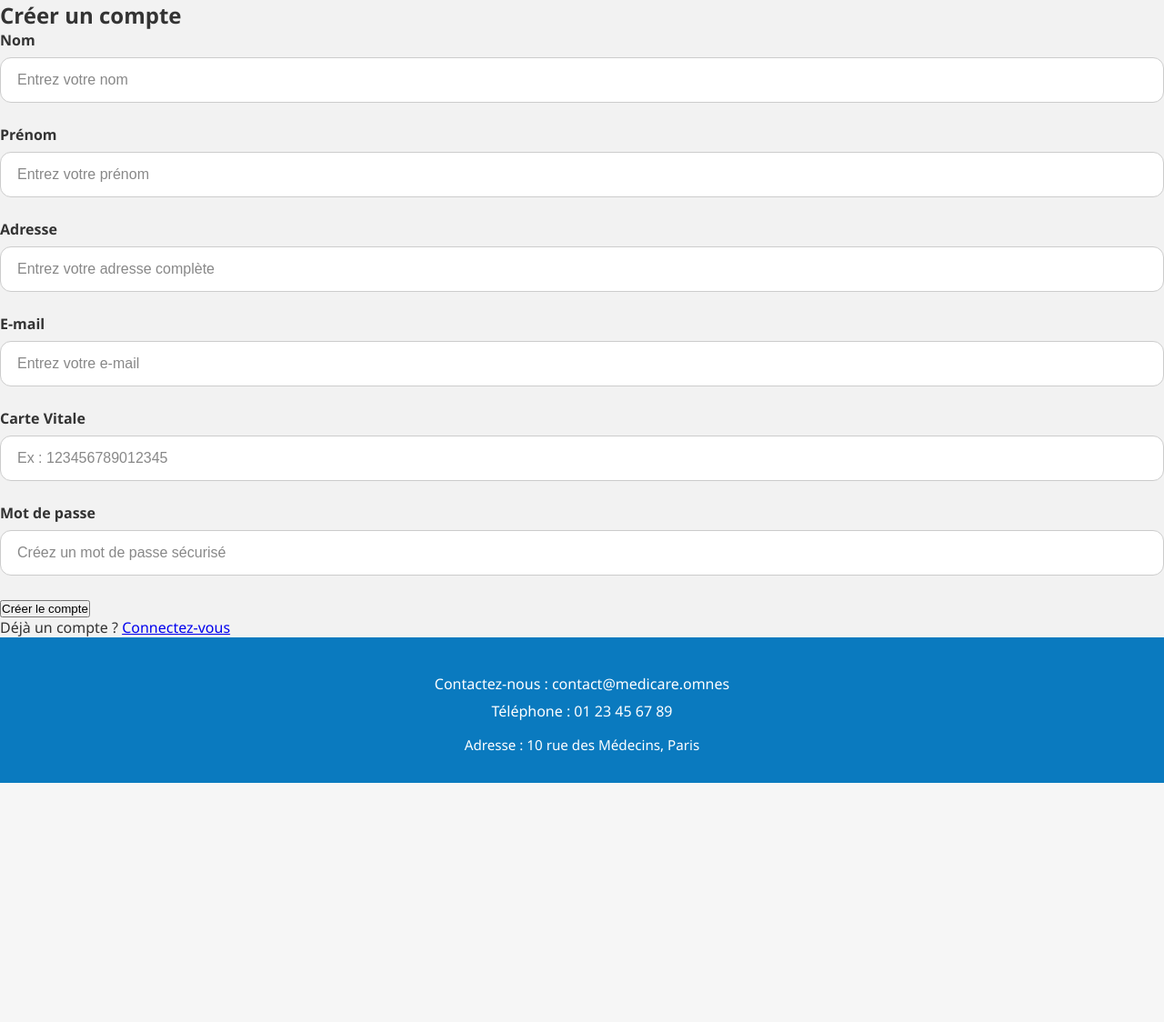
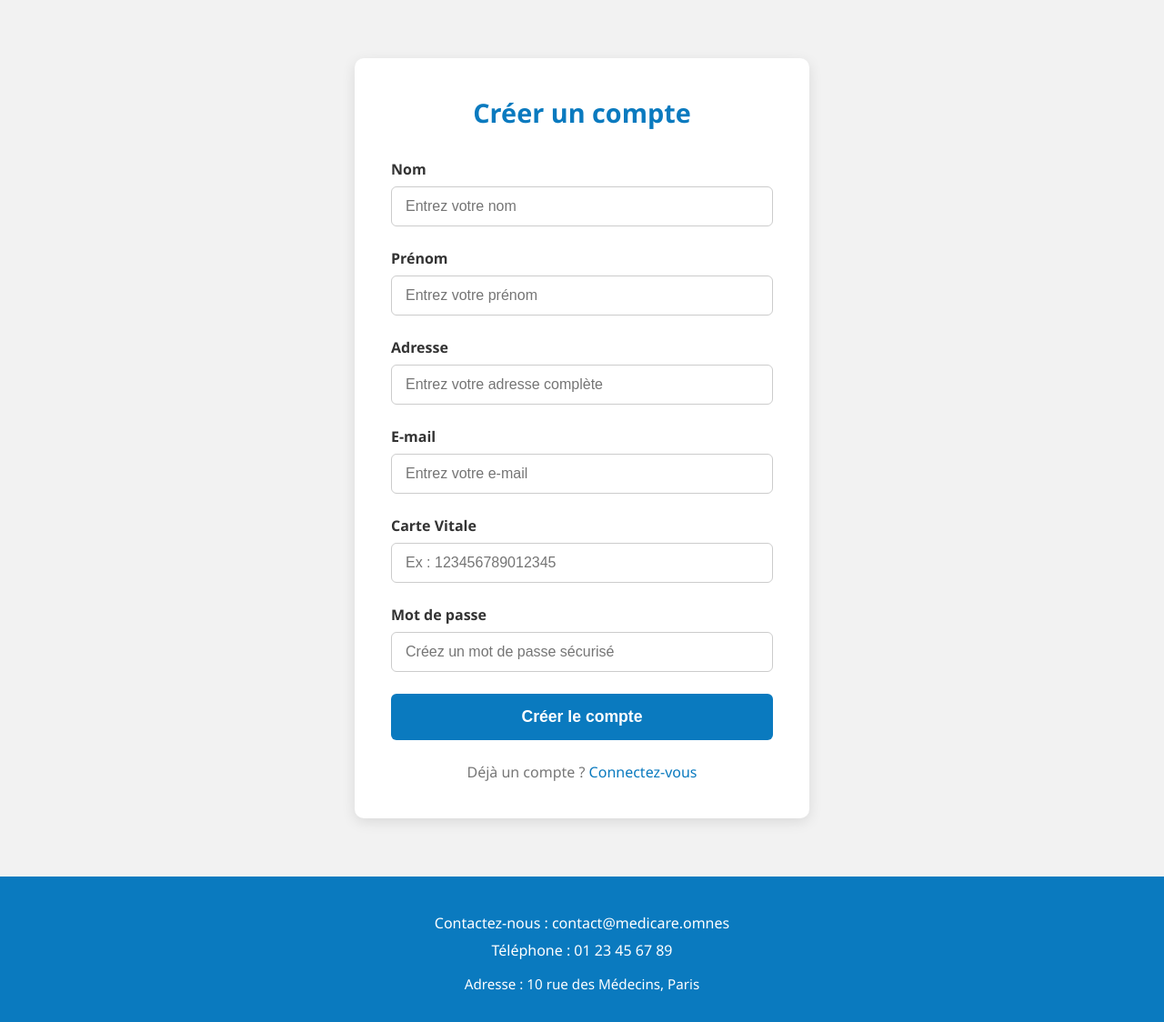
Before and after one commit to EthanBauECE/Info_ProjetWeb, a PHP site: page /register.php in a window 1280 px wide. Shown: the part 225-1349 px from the top of the page at 91% size. Before the commit the page ends 1086 px from the top, so only its background shows below. Run offline with PHP 8.4, Linux system fonts and the light colour scheme.

Commit message:
register css

```diff
--- a/css/style.css
+++ b/css/style.css
@@ -513,26 +513,89 @@ footer p {
   }
 }
 
-.form-group input {
-  width: 100%;
-  padding: 14px 18px;
-  border-radius: 12px;
-  border: 1.5px solid #ccc;
-  font-size: 1.05rem;
-  transition: border-color 0.3s, box-shadow 0.3s;
-  background-color: white;
+/* PAGE REGISTER */
+.register-main {
+  display: flex;
+  justify-content: center;
+  align-items: center;
+  padding: 4rem 2rem;
+  background-color: #f2f2f2;
+  min-height: 80vh;
 }
 
-.form-group input::placeholder {
-  color: #888;
-  font-size: 1rem;
+.register-container {
+  background-color: #ffffff;
+  padding: 2.5rem;
+  border-radius: 10px;
+  box-shadow: 0 4px 15px rgba(0, 0, 0, 0.1);
+  width: 100%;
+  max-width: 500px;
+  text-align: center;
 }
 
-.form-group input:focus {
+.register-container h2 {
+  color: #0a7abf;
+  margin-bottom: 2rem;
+  font-size: 1.8rem;
+}
+
+.register-container .form-group {
+  margin-bottom: 1.5rem;
+  text-align: left;
+}
+
+.register-container .form-group label {
+  display: block;
+  margin-bottom: 8px;
+  font-weight: 600;
+  color: #333;
+}
+
+.register-container .form-group input {
+  width: 100%;
+  padding: 12px 15px;
+  border-radius: 6px;
+  border: 1px solid #ccc;
+  font-size: 1rem;
+  transition: border-color 0.3s;
+}
+
+.register-container .form-group input:focus {
   outline: none;
   border-color: #0a7abf;
-  box-shadow: 0 0 0 3px rgba(10, 122, 191, 0.2);
 }
+
+.register-container button[type="submit"] {
+  width: 100%;
+  padding: 15px;
+  background-color: #0a7abf;
+  color: white;
+  border: none;
+  border-radius: 6px;
+  font-size: 1.1rem;
+  font-weight: bold;
+  cursor: pointer;
+  transition: background-color 0.3s;
+}
+
+.register-container button[type="submit"]:hover {
+  background-color: #075c92;
+}
+
+.register-container p {
+  margin-top: 1.5rem;
+  color: #777;
+}
+
+.register-container a {
+  color: #0a7abf;
+  text-decoration: none;
+}
+
+.register-container a:hover {
+  text-decoration: underline;
+}
+
 
 
 
```
